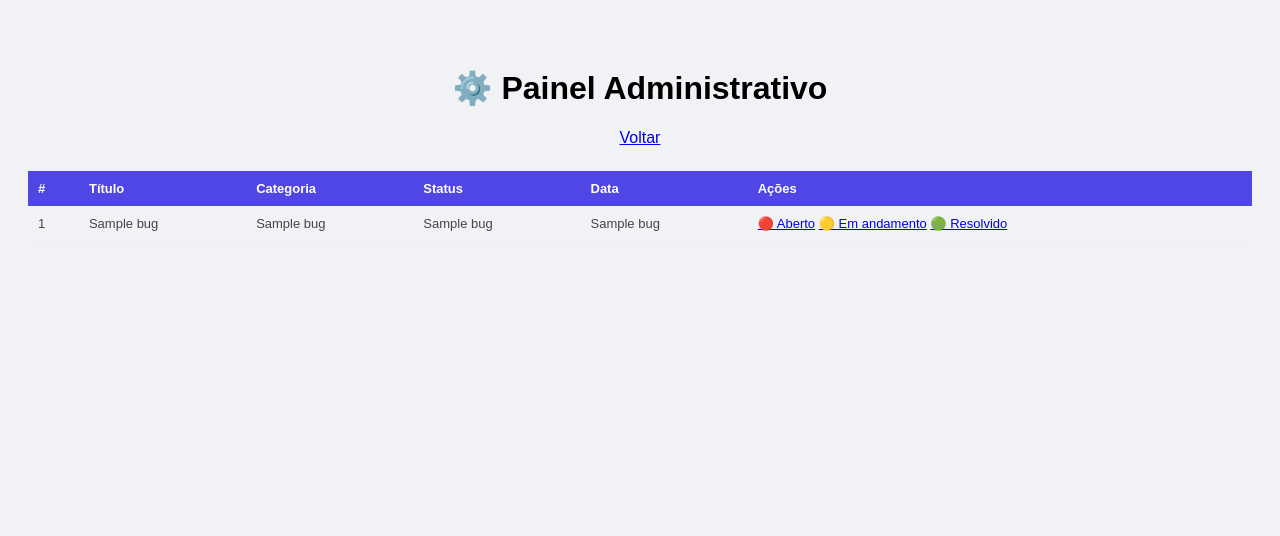
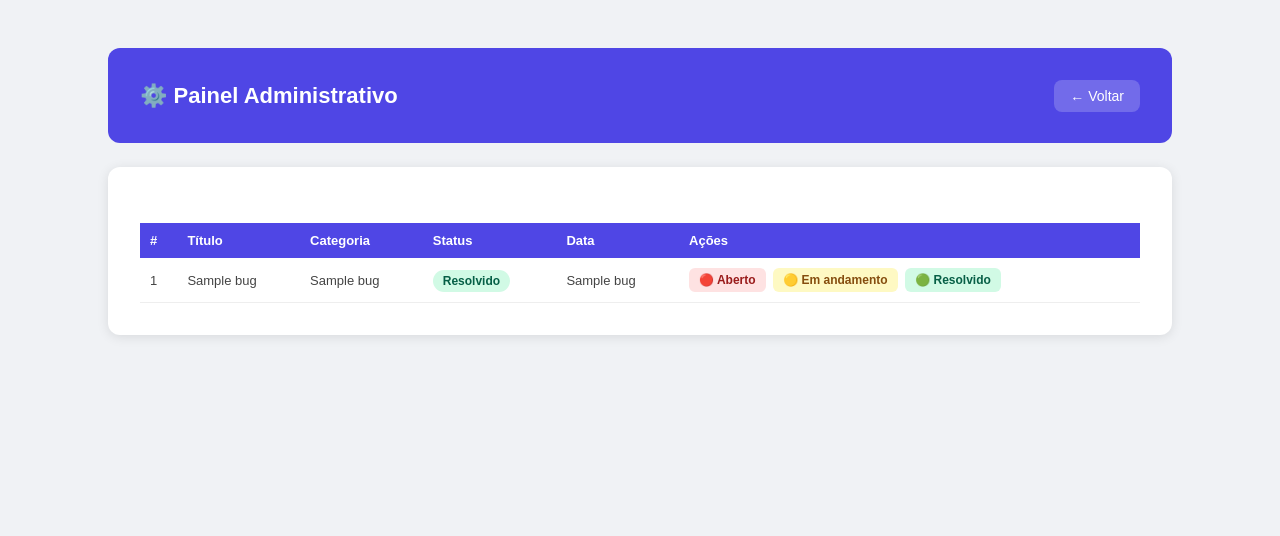
Before and after one commit to lvieiradev/bugs_tracker, a Flask app: template templates/admin.html in a window 1280 px wide. Shown: the top 536 px of the page. Run offline with Flask 3, Linux system fonts and the light colour scheme; the template is opened without the code that fills it: most values are stand-ins (such as "Sample title", 1, 10 or a date in 2020); some libraries are stand-ins or nearby versions.

Commit message:
Melhora visual do painel administrativo

```diff
--- a/templates/admin.html
+++ b/templates/admin.html
@@ -16,11 +16,97 @@
             padding: 40px 20px;
         }
 
+        .card-admin {
+            background: white;
+            padding: 32px;
+            border-radius: 12px;
+            box-shadow: 0 2px 12px rgba(0, 0, 0, 0.1);
+            width: 100%;
+            max-width: 1000px;
+            margin-top: 24px;
+        }
+
+        .header {
+            width: 100%;
+            max-width: 1000px;
+            background: #4f46e5;
+            padding: 20px 32px;
+            border-radius: 12px;
+            display: flex;
+            justify-content: space-between;
+            align-items: center;
+        }
+
+        .header h1 {
+            color: white;
+            font-size: 22px;
+        }
+
+        .header a {
+            color: white;
+            text-decoration: none;
+            background: rgba(255, 255, 255, 0.2);
+            padding: 8px 16px;
+            border-radius: 8px;
+            font-size: 14px;
+        }
+
+        .header a:hover {
+            background: rgba(255, 255, 255, 0.3);
+        }
+
         table {
             width: 100%;
             border-collapse: collapse;
             margin-top: 24px;
             font-size: 13px;
+        }
+
+        .badge {
+            padding: 4px 10px;
+            border-radius: 20px;
+            font-size: 12px;
+            font-weight: bold;
+        }
+
+        .badge-aberto {
+            background: #fee2e2;
+            color: #991b1b;
+        }
+
+        .badge-andamento {
+            background: #fef9c3;
+            color: #854d0e;
+        }
+
+        .badge-resolvido {
+            background: #d1fae5;
+            color: #065f46;
+        }
+
+        .btn {
+            padding: 5px 10px;
+            border-radius: 6px;
+            font-size: 12px;
+            font-weight: bold;
+            text-decoration: none;
+            margin-right: 4px;
+            display: inline-block;
+        }
+
+        .btn-aberto {
+            background: #fee2e2;
+            color: #991b1b;
+        }
+
+        .btn-andamento {
+            background: #fef9c3;
+            color: #854d0e;
+        }
+
+        .btn-resolvido {
+            background: #d1fae5;
+            color: #065f46;
         }
 
         th {
@@ -39,8 +125,11 @@
 </head>
 
 <body>
+    <div class="header">
         <h1>⚙️ Painel Administrativo</h1>
-    <a href="/">Voltar</a>
+        <a href="/">← Voltar</a>
+    </div>
+    <div class="card-admin">
         <table>
             <thead>
                 <tr>
@@ -58,18 +147,27 @@
                     <td>{{ bug[0] }}</td>
                     <td>{{ bug[1] }}</td>
                     <td>{{ bug[2] }}</td>
-                <td>{{ bug[3] }}</td>
+                    <td>
+                        {% if bug[3] == 'Aberto' %}
+                        <span class="badge badge-aberto">Aberto</span>
+                        {% elif bug[3] == 'Em andamento' %}
+                        <span class="badge badge-andamento">Em andamento</span>
+                        {% else %}
+                        <span class="badge badge-resolvido">Resolvido</span>
+                        {% endif %}
+                    </td>
                     <td>{{ bug[4] }}</td>
                     <td>
-                    <a href="/atualizar-status/{{ bug[0] }}/Aberto">🔴 Aberto</a>
-                    <a href="/atualizar-status/{{ bug[0] }}/Em andamento">🟡 Em andamento</a>
-                    <a href="/atualizar-status/{{ bug[0] }}/Resolvido">🟢 Resolvido</a>
+                        <a class="btn btn-aberto" href="/atualizar-status/{{ bug[0] }}/Aberto">🔴 Aberto</a>
+                        <a class="btn btn-andamento" href="/atualizar-status/{{ bug[0] }}/Em andamento">🟡 Em
+                            andamento</a>
+                        <a class="btn btn-resolvido" href="/atualizar-status/{{ bug[0] }}/Resolvido">🟢 Resolvido</a>
                     </td>
                 </tr>
                 {% endfor %}
             </tbody>
         </table>
-
+    </div>
 </body>
 
 </html>
```
Lines whose indentation alone changed are shown as unchanged.
